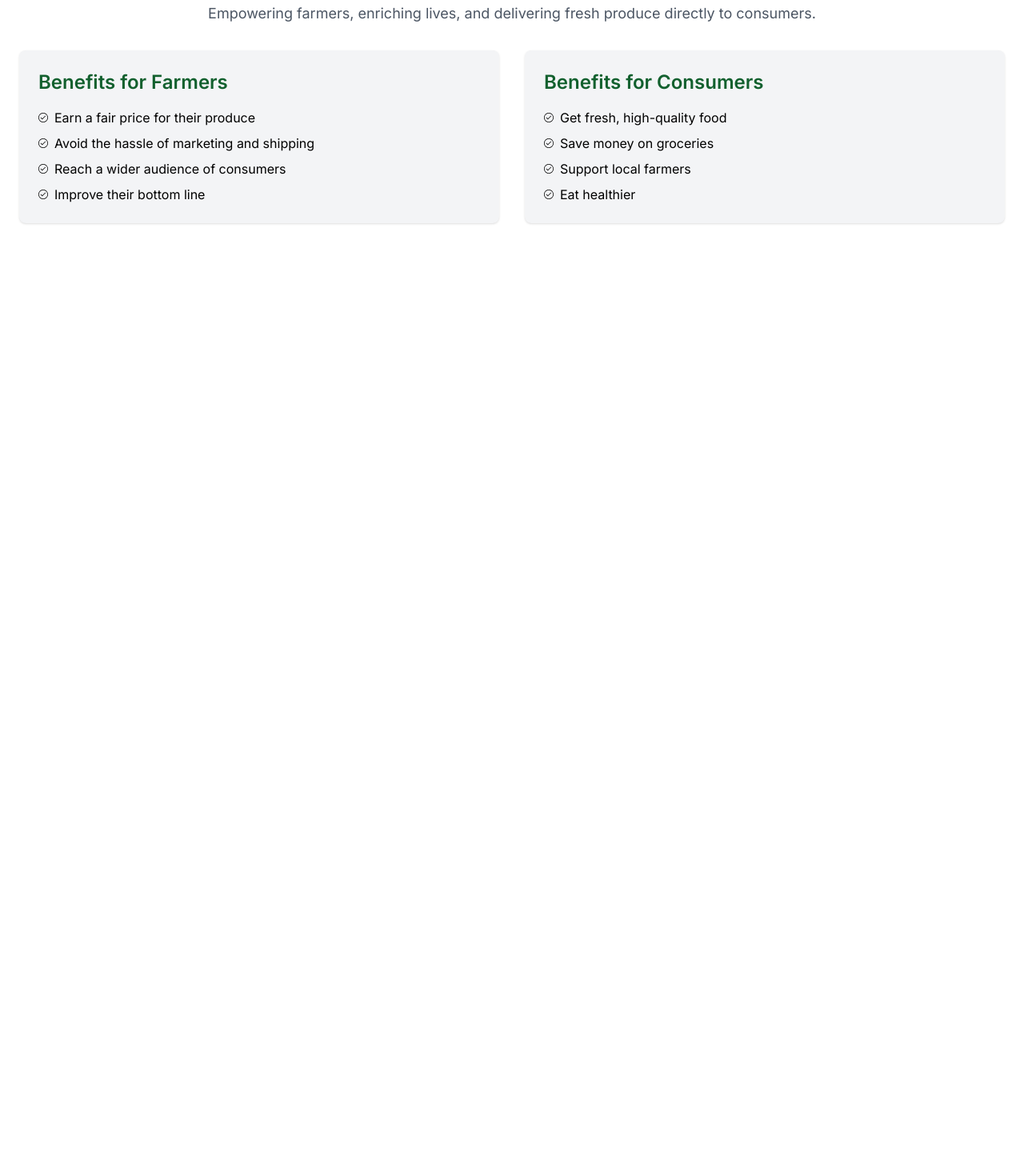
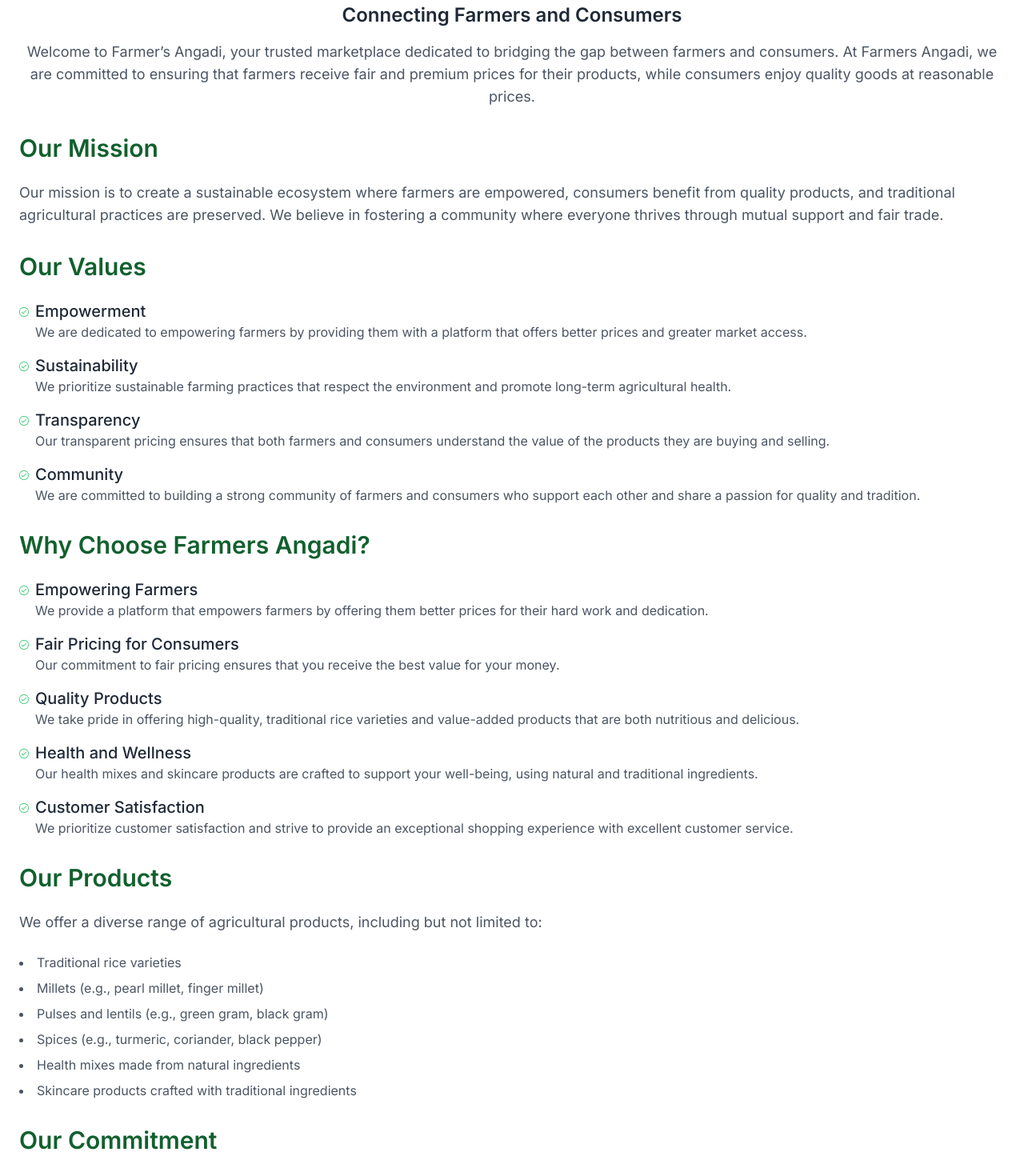
Before and after one commit to versatilemage/farmers_angadi, a Next.js app: page /about in a window 1280 px wide. Shown: the part 200-1670 px from the top of the page at 80% size. Before the commit the page ends 800 px from the top, so only its background shows below. Built offline with nearby package versions, Linux system fonts and the light colour scheme; no server answers; the database is empty; sample sign-in values are in the browser's storage.

Commit message:
about us

```diff
--- a/components/Organelles/About/index.tsx
+++ b/components/Organelles/About/index.tsx
@@ -2,73 +2,170 @@
 
 import React from "react";
 
-const CheckCircleIcon = () =>{
+const CheckCircleIcon = () => {
+  return (
+    <svg
+      xmlns="http://www.w3.org/2000/svg"
+      width={12}
+      height={12}
+      viewBox="0 0 1024 1024"
+      className="text-green-500 flex-shrink-0"
+    >
+      <path
+        fill="currentColor"
+        d="M512 0C229.232 0 0 229.232 0 512c0 282.784 229.232 512 512 512c282.784 0 512-229.216 512-512C1024 229.232 794.784 0 512 0m0 961.008c-247.024 0-448-201.984-448-449.01c0-247.024 200.976-448 448-448s448 200.977 448 448s-200.976 449.01-448 449.01m204.336-636.352L415.935 626.944l-135.28-135.28c-12.496-12.496-32.752-12.496-45.264 0c-12.496 12.496-12.496 32.752 0 45.248l158.384 158.4c12.496 12.48 32.752 12.48 45.264 0c1.44-1.44 2.673-3.009 3.793-4.64l318.784-320.753c12.48-12.496 12.48-32.752 0-45.263c-12.512-12.496-32.768-12.496-45.28 0z"
+      ></path>
+    </svg>
+  );
+};
 
-return(
-    <svg xmlns="http://www.w3.org/2000/svg" width={12} height={12} viewBox="0 0 1024 1024"><path fill="currentColor" d="M512 0C229.232 0 0 229.232 0 512c0 282.784 229.232 512 512 512c282.784 0 512-229.216 512-512C1024 229.232 794.784 0 512 0m0 961.008c-247.024 0-448-201.984-448-449.01c0-247.024 200.976-448 448-448s448 200.977 448 448s-200.976 449.01-448 449.01m204.336-636.352L415.935 626.944l-135.28-135.28c-12.496-12.496-32.752-12.496-45.264 0c-12.496 12.496-12.496 32.752 0 45.248l158.384 158.4c12.496 12.48 32.752 12.48 45.264 0c1.44-1.44 2.673-3.009 3.793-4.64l318.784-320.753c12.48-12.496 12.48-32.752 0-45.263c-12.512-12.496-32.768-12.496-45.28 0"></path></svg>
-)
-}
 const AboutUs = () => {
   return (
     <div className="max-w-[1280px] mx-auto p-6 space-y-8">
       <header className="text-center">
         <h1 className="text-4xl font-extrabold text-primary mb-4">About Us</h1>
+        <h2 className="text-2xl font-semibold text-gray-800 mb-4">
+          Connecting Farmers and Consumers
+        </h2>
         <p className="text-lg text-gray-600">
-          Empowering farmers, enriching lives, and delivering fresh produce directly to consumers.
+          Welcome to Farmer’s Angadi, your trusted marketplace dedicated to bridging the gap between farmers and consumers. At Farmers Angadi, we are committed to ensuring that farmers receive fair and premium prices for their products, while consumers enjoy quality goods at reasonable prices.
         </p>
       </header>
 
-      {/* Benefits Section */}
+      {/* Our Mission Section */}
       <section className="space-y-6">
-  <div className="grid grid-cols-1 md:grid-cols-2 gap-8">
-    {/* Benefits for Farmers */}
-    <div className="bg-gray-100 p-6 rounded-lg shadow hover:shadow-lg transition-shadow duration-300">
-      <h3 className="text-2xl font-semibold text-primary mb-4">Benefits for Farmers</h3>
-      <ul className="list-none space-y-2">
-        <li className="flex items-center space-x-2">
+        <h2 className="text-3xl font-semibold text-primary">Our Mission</h2>
+        <p className="text-lg text-gray-600">
+          Our mission is to create a sustainable ecosystem where farmers are empowered, consumers benefit from quality products, and traditional agricultural practices are preserved. We believe in fostering a community where everyone thrives through mutual support and fair trade.
+        </p>
+      </section>
+
+      {/* Our Values Section */}
+      <section className="space-y-6">
+        <h2 className="text-3xl font-semibold text-primary">Our Values</h2>
+        <ul className="list-none space-y-4">
+          <li className="flex items-baseline space-x-2">
             <CheckCircleIcon />
-          <span>Earn a fair price for their produce</span>
+            <div>
+              <h3 className="text-xl font-medium text-gray-800">Empowerment</h3>
+              <p className="text-gray-600">
+                We are dedicated to empowering farmers by providing them with a platform that offers better prices and greater market access.
+              </p>
+            </div>
           </li>
-        <li className="flex items-center space-x-2">
+          <li className="flex items-baseline space-x-2">
             <CheckCircleIcon />
-          <span>Avoid the hassle of marketing and shipping</span>
+            <div>
+              <h3 className="text-xl font-medium text-gray-800">Sustainability</h3>
+              <p className="text-gray-600">
+                We prioritize sustainable farming practices that respect the environment and promote long-term agricultural health.
+              </p>
+            </div>
           </li>
-        <li className="flex items-center space-x-2">
+          <li className="flex items-baseline space-x-2">
             <CheckCircleIcon />
-          <span>Reach a wider audience of consumers</span>
+            <div>
+              <h3 className="text-xl font-medium text-gray-800">Transparency</h3>
+              <p className="text-gray-600">
+                Our transparent pricing ensures that both farmers and consumers understand the value of the products they are buying and selling.
+              </p>
+            </div>
           </li>
-        <li className="flex items-center space-x-2">
+          <li className="flex items-baseline space-x-2">
             <CheckCircleIcon />
-          <span>Improve their bottom line</span>
+            <div>
+              <h3 className="text-xl font-medium text-gray-800">Community</h3>
+              <p className="text-gray-600">
+                We are committed to building a strong community of farmers and consumers who support each other and share a passion for quality and tradition.
+              </p>
+            </div>
           </li>
         </ul>
+      </section>
+
+      {/* Why Choose Farmers Angadi Section */}
+      <section className="space-y-6">
+        <h2 className="text-3xl font-semibold text-primary">Why Choose Farmers Angadi?</h2>
+        <ul className="list-none space-y-4">
+          <li className="flex items-baseline space-x-2">
+            <CheckCircleIcon />
+            <div>
+              <h3 className="text-xl font-medium text-gray-800">Empowering Farmers</h3>
+              <p className="text-gray-600">
+                We provide a platform that empowers farmers by offering them better prices for their hard work and dedication.
+              </p>
             </div>
-
-    {/* Benefits for Consumers */}
-    <div className="bg-gray-100 p-6 rounded-lg shadow hover:shadow-lg transition-shadow duration-300">
-      <h3 className="text-2xl font-semibold text-primary mb-4">Benefits for Consumers</h3>
-      <ul className="list-none space-y-2">
-        <li className="flex items-center space-x-2">
+          </li>
+          <li className="flex items-baseline space-x-2">
             <CheckCircleIcon />
-          <span>Get fresh, high-quality food</span>
+            <div>
+              <h3 className="text-xl font-medium text-gray-800">Fair Pricing for Consumers</h3>
+              <p className="text-gray-600">
+                Our commitment to fair pricing ensures that you receive the best value for your money.
+              </p>
+            </div>
           </li>
-        <li className="flex items-center space-x-2">
+          <li className="flex items-baseline space-x-2">
             <CheckCircleIcon />
-          <span>Save money on groceries</span>
+            <div>
+              <h3 className="text-xl font-medium text-gray-800">Quality Products</h3>
+              <p className="text-gray-600">
+                We take pride in offering high-quality, traditional rice varieties and value-added products that are both nutritious and delicious.
+              </p>
+            </div>
           </li>
-        <li className="flex items-center space-x-2">
+          <li className="flex items-baseline space-x-2">
             <CheckCircleIcon />
-          <span>Support local farmers</span>
+            <div>
+              <h3 className="text-xl font-medium text-gray-800">Health and Wellness</h3>
+              <p className="text-gray-600">
+                Our health mixes and skincare products are crafted to support your well-being, using natural and traditional ingredients.
+              </p>
+            </div>
           </li>
-        <li className="flex items-center space-x-2">
+          <li className="flex items-baseline space-x-2">
             <CheckCircleIcon />
-          <span>Eat healthier</span>
+            <div>
+              <h3 className="text-xl font-medium text-gray-800">Customer Satisfaction</h3>
+              <p className="text-gray-600">
+                We prioritize customer satisfaction and strive to provide an exceptional shopping experience with excellent customer service.
+              </p>
+            </div>
           </li>
         </ul>
-    </div>
-  </div>
       </section>
 
+      {/* Our Products Section */}
+      <section className="space-y-6">
+        <h2 className="text-3xl font-semibold text-primary">Our Products</h2>
+        <p className="text-lg text-gray-600">
+          We offer a diverse range of agricultural products, including but not limited to:
+        </p>
+        <ul className="list-disc list-inside space-y-2 text-gray-600">
+          <li>Traditional rice varieties</li>
+          <li>Millets (e.g., pearl millet, finger millet)</li>
+          <li>Pulses and lentils (e.g., green gram, black gram)</li>
+          <li>Spices (e.g., turmeric, coriander, black pepper)</li>
+          <li>Health mixes made from natural ingredients</li>
+          <li>Skincare products crafted with traditional ingredients</li>
+        </ul>
+      </section>
+
+      {/* Our Commitment Section */}
+      <section className="space-y-6">
+        <h2 className="text-3xl font-semibold text-primary">Our Commitment</h2>
+        <p className="text-lg text-gray-600">
+          At Farmer’s Angadi, we are committed to continuous improvement and innovation. We actively seek feedback from our customers and farmers to enhance our offerings and services. Our goal is to create a marketplace that not only meets but exceeds your expectations.
+        </p>
+      </section>
+
+      {/* Join Us Section */}
+      <section className="space-y-6">
+        <h2 className="text-3xl font-semibold text-primary">Join Us</h2>
+        <p className="text-lg text-gray-600">
+          Join us in our mission to create a sustainable and fair marketplace for all. Together, we can make a difference in the lives of farmers and contribute to a healthier, more equitable world.
+        </p>
+      </section>
     </div>
   );
 };
```
Lines whose indentation alone changed are shown as unchanged.
